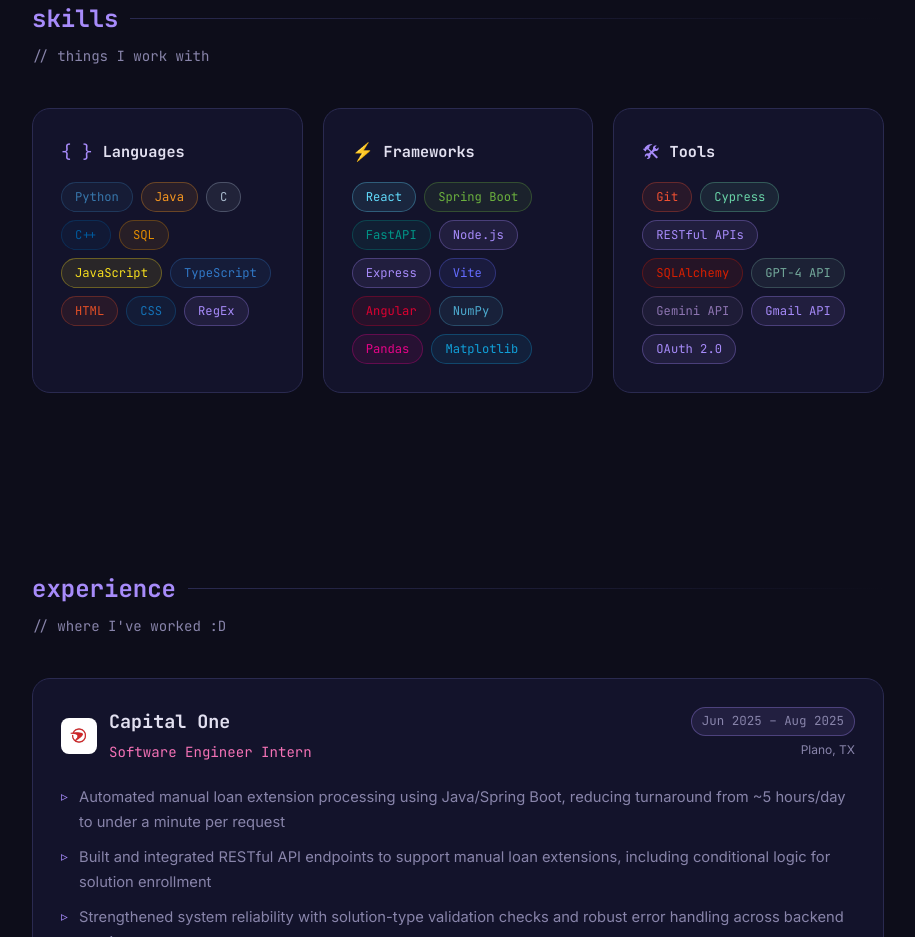
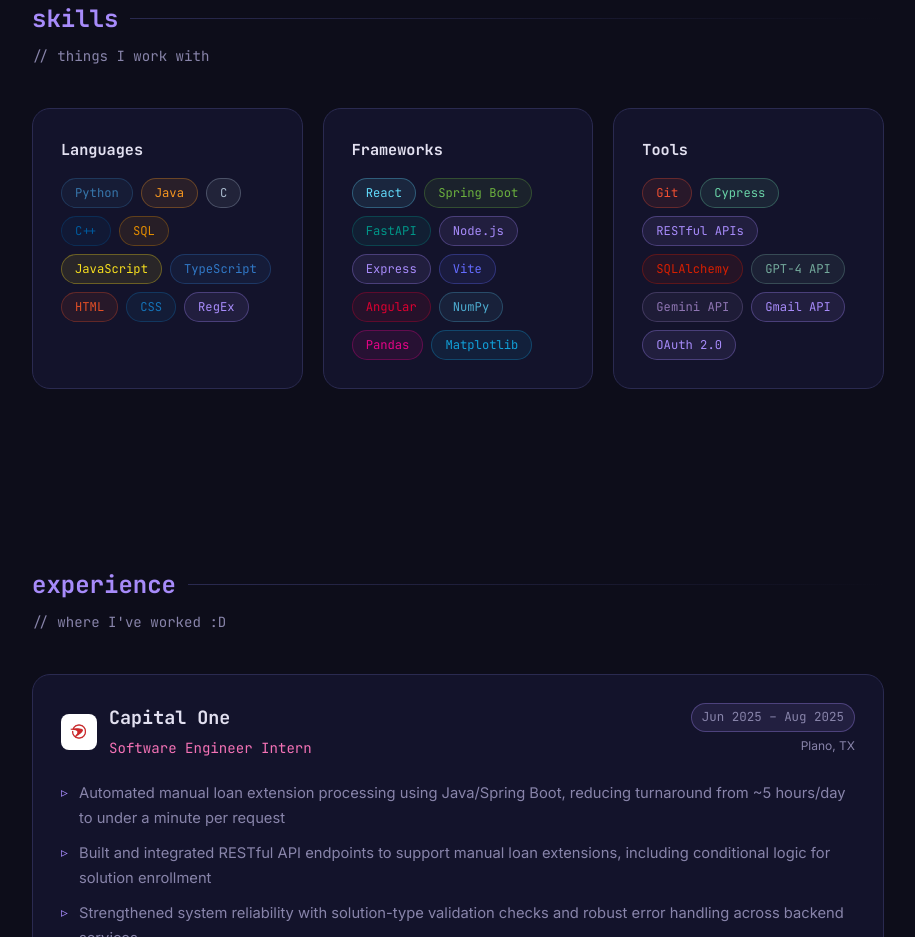
Before and after one commit to omgitsryanlee/portfolio, a React (Vite) app: page / in a window 1280 px wide. Shown: the part 1540-2477 px from the top of the page, without its empty margins (182-1097 px from the left). Built offline with nearby package versions, Linux system fonts and the light colour scheme; no server answers.

Commit message:
UI changes on Skills tab

```diff
--- a/src/components/Skills.css
+++ b/src/components/Skills.css
@@ -16,11 +16,6 @@
   gap: 10px;
 }
 
-.skill-icon {
-  font-size: 1.1rem;
-  font-family: 'JetBrains Mono', monospace;
-  color: var(--accent);
-}
 
 .skill-group-label {
   font-family: 'JetBrains Mono', monospace;
--- a/src/components/Skills.jsx
+++ b/src/components/Skills.jsx
@@ -4,17 +4,14 @@
 const skillGroups = [
   {
     label: 'Languages',
-    icon: '{ }',
     skills: ['Python', 'Java', 'C', 'C++', 'SQL', 'JavaScript', 'TypeScript', 'HTML', 'CSS', 'RegEx'],
   },
   {
     label: 'Frameworks',
-    icon: '⚡',
     skills: ['React', 'Spring Boot', 'FastAPI', 'Node.js', 'Express', 'Vite', 'Angular', 'NumPy', 'Pandas', 'Matplotlib'],
   },
   {
     label: 'Tools',
-    icon: '🛠',
     skills: ['Git', 'Cypress', 'RESTful APIs', 'SQLAlchemy', 'GPT-4 API', 'Gemini API', 'Gmail API', 'OAuth 2.0'],
   },
 ];
@@ -29,7 +26,6 @@
         {skillGroups.map(group => (
           <div className="card skill-group" key={group.label}>
             <div className="skill-group-header">
-              <span className="skill-icon">{group.icon}</span>
               <h3 className="skill-group-label">{group.label}</h3>
             </div>
             <div className="skill-tags">
```
